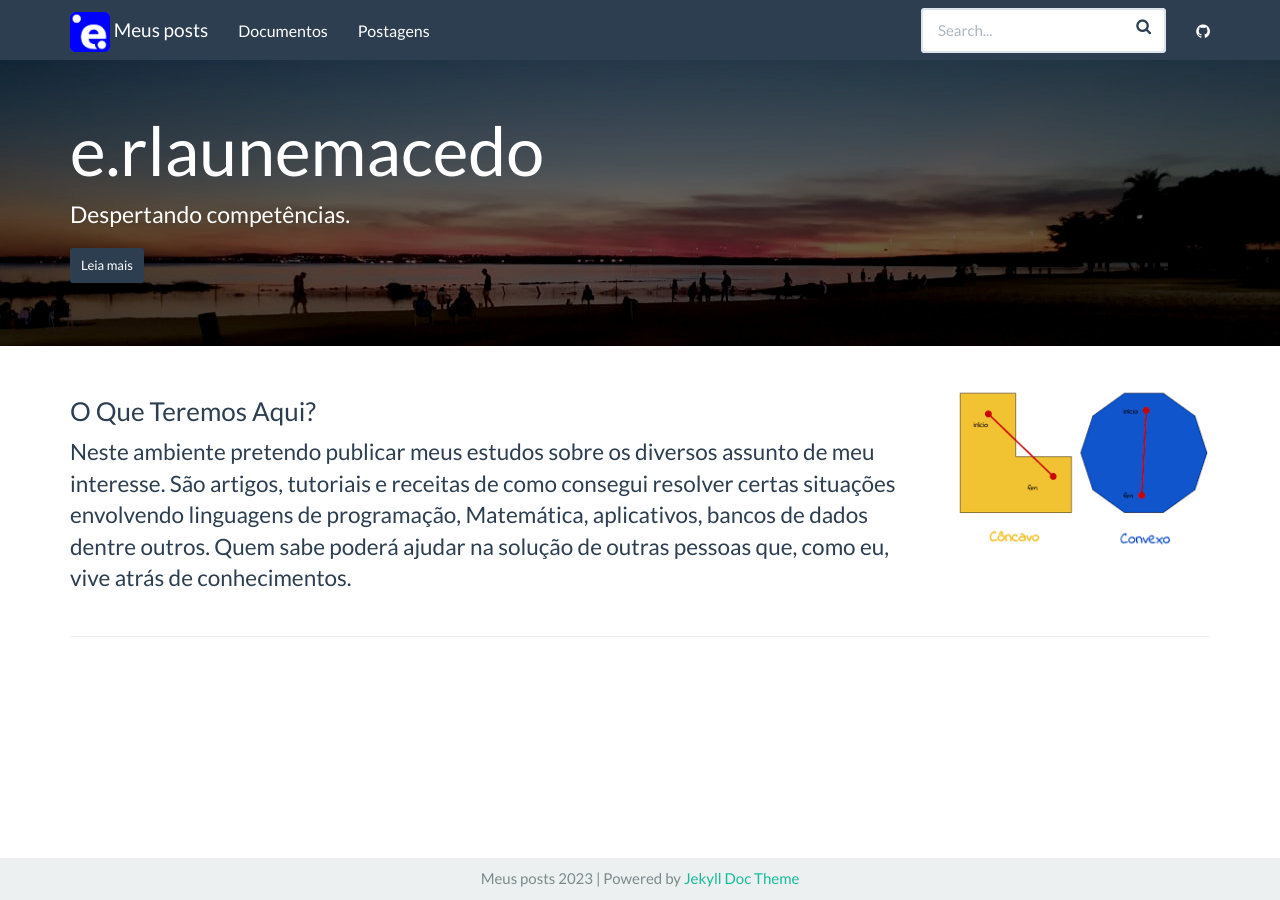
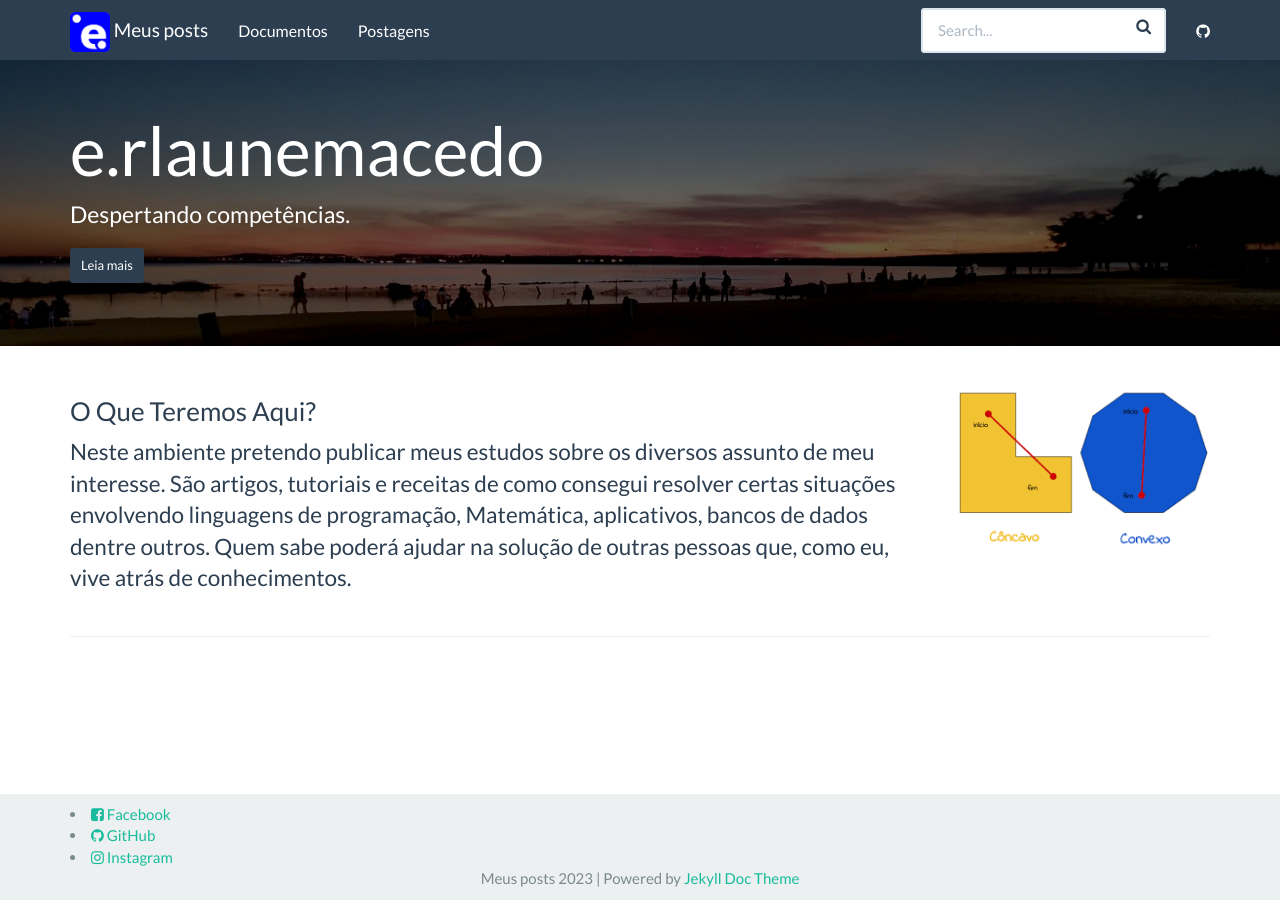
Before and after one commit to rlaunemacedo/posts, a Jekyll site: the page built from index.html, in a window 1280 px wide. Built offline with Jekyll 4.4.1, drawn with Linux system fonts in a browser that asks for light colours; nearby versions of some CDN libraries.

Commit message:
Atualização 2023-12-06 18:27:39

```diff
--- a/_config.yml
+++ b/_config.yml
@@ -9,6 +9,28 @@ baseurl: "/posts" # the subpath of your site, e.g. /blog/
 url: https://rlaunemacedo.github.io # the base hostname & protocol for your site
 git_address: https://github.com/rlaunemacedo/posts
 git_edit_address: https://github.com/rlaunemacedo/posts/_posts
+links:
+  - label: "Twitter"
+    icon: "fa fa-twitter-square"
+    # url:
+  - label: "Facebook"
+    icon: "fa fa-facebook-square"
+    url: https://www.facebook.com/rnlaune.macedo
+  - label: "GitHub"
+    icon: "fa fa-github"
+    url: https://github.com/rlaunemacedo/
+  - label: "GitLab"
+    icon: "fa fa-gitlab"
+    # url:
+  - label: "Bitbucket"
+    icon: "fa fa-bitbucket"
+    # url:
+  - label: "Instagram"
+    icon: "fa fa-instagram"
+    url: https://www.instagram.com/rlaunemacedo/
+
+
+
 
 # theme options from https://bootswatch.com/3/
 # comment out this to use default Bootstrap
--- a/_includes/footer.html
+++ b/_includes/footer.html
@@ -1,5 +1,17 @@
 <footer class="footer">
     <div class="container">
+
+        {% if site.links %}
+          {% for item in site.links %}
+            {% if item.label and item.url %}
+              <li><a href="{{ item.url }}" rel="nofollow noopener noreferrer">
+                <i class="{{ item.icon | default: 'fas fa-link' }}" aria-hidden="true"></i>
+                  {{ item.label }}</a>
+                </li>
+            {% endif %}
+          {% endfor %}
+        {% endif %}
+
 
         <p class="text-center">
             {{ site.title }} {{ site.time | date: '%Y' }} |
```
Also changed, not shown: 12 other files.
